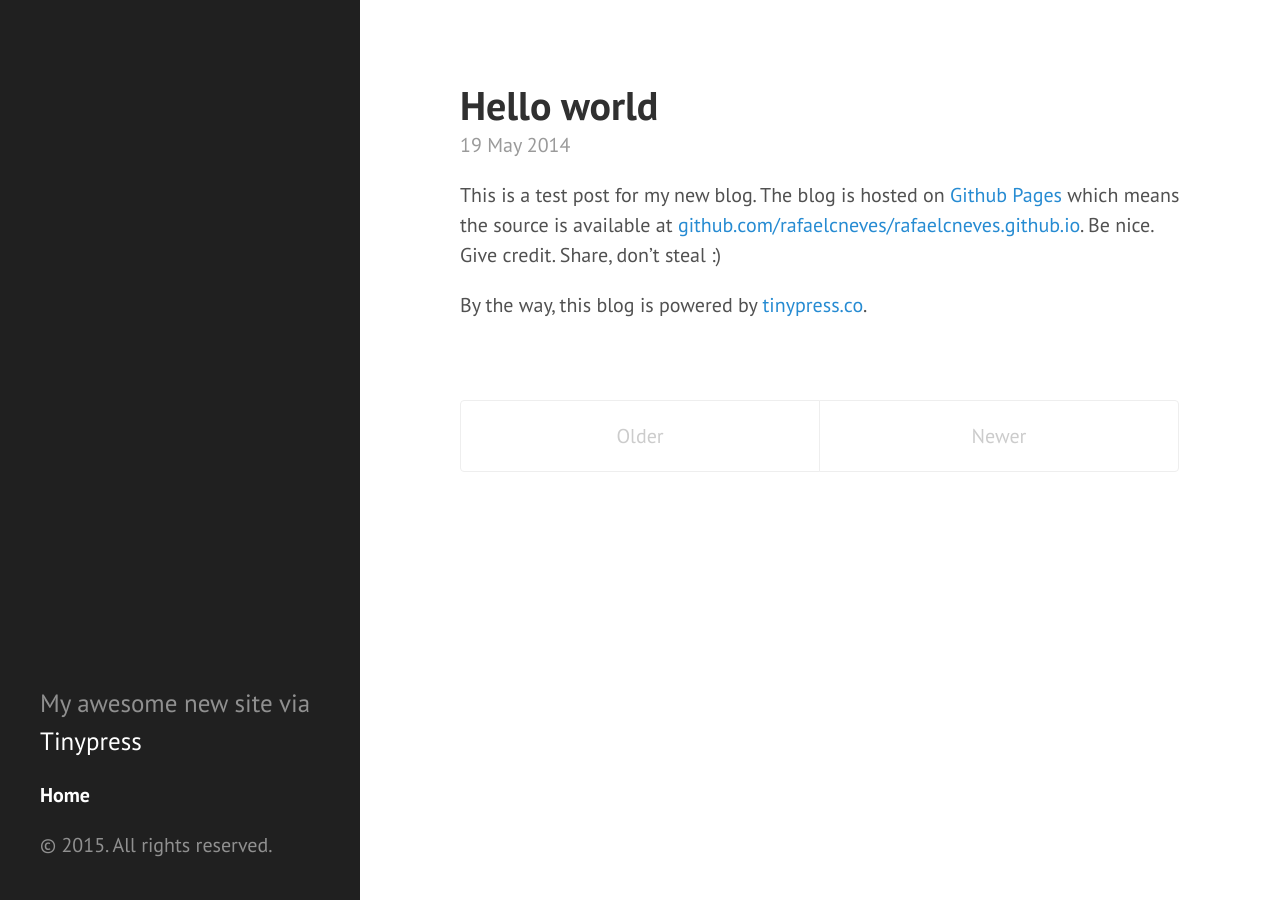
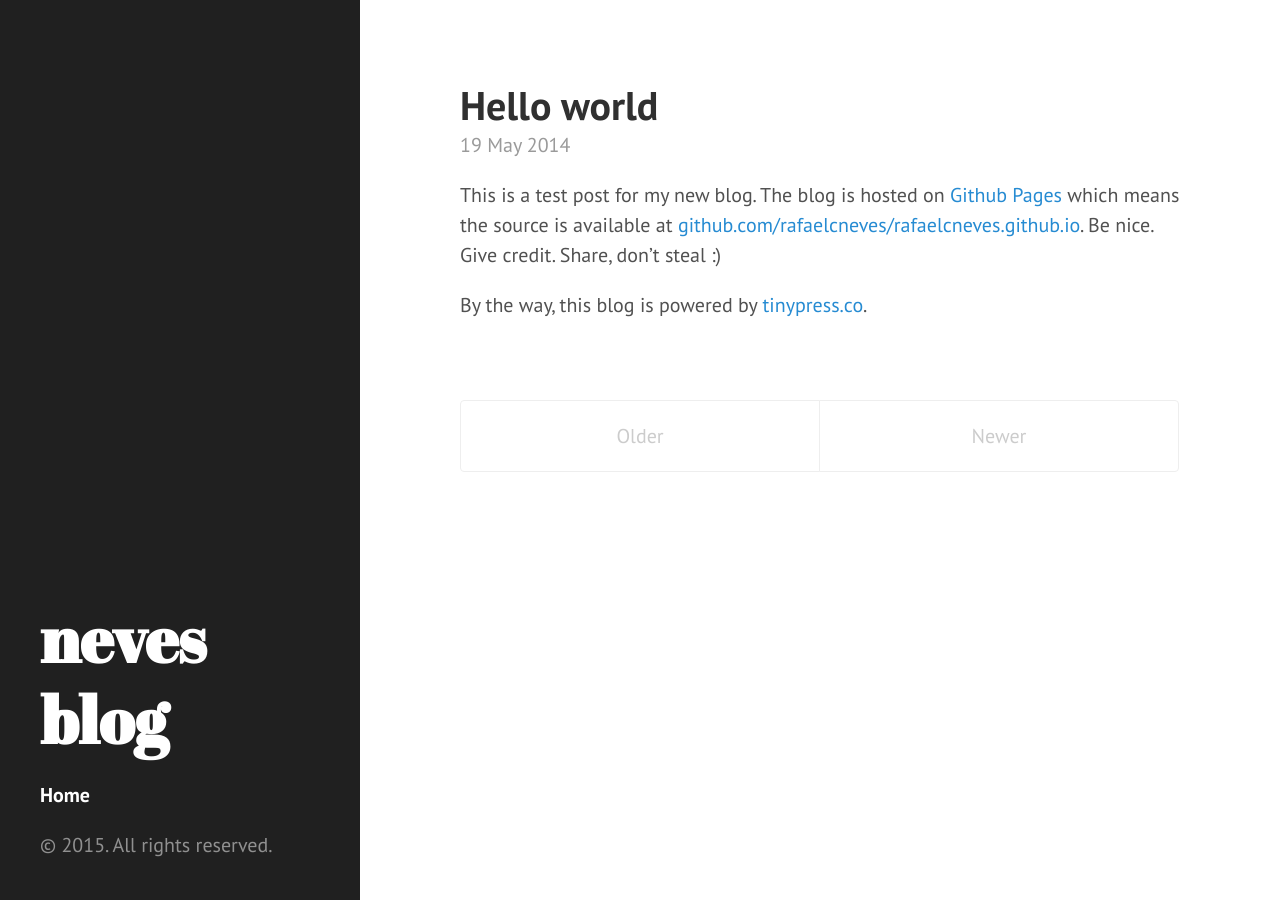
Before and after one commit to rafaelcneves/rafaelcneves.github.io, a Jekyll site: the page built from index.html, in a window 1280 px wide. Built offline with Jekyll 4.4.1, drawn with Linux system fonts in a browser that asks for light colours; the list of posts is cut into pages by our own code.

Commit message:
Removendo descrição

```diff
--- a/_config.yml
+++ b/_config.yml
@@ -1,7 +1,7 @@
 excerpt_separator: ""
 pygments: true
 markdown: kramdown
-title:
+title: neves blog
 tagline:
-description: My awesome new site via <a href="https://tinypress.co/&quot; target=&quot;_blank">Tinypress</a>
+# description: My awesome new site via <a href="https://tinypress.co/&quot; target=&quot;_blank">Tinypress</a>
 paginate: 5
```
